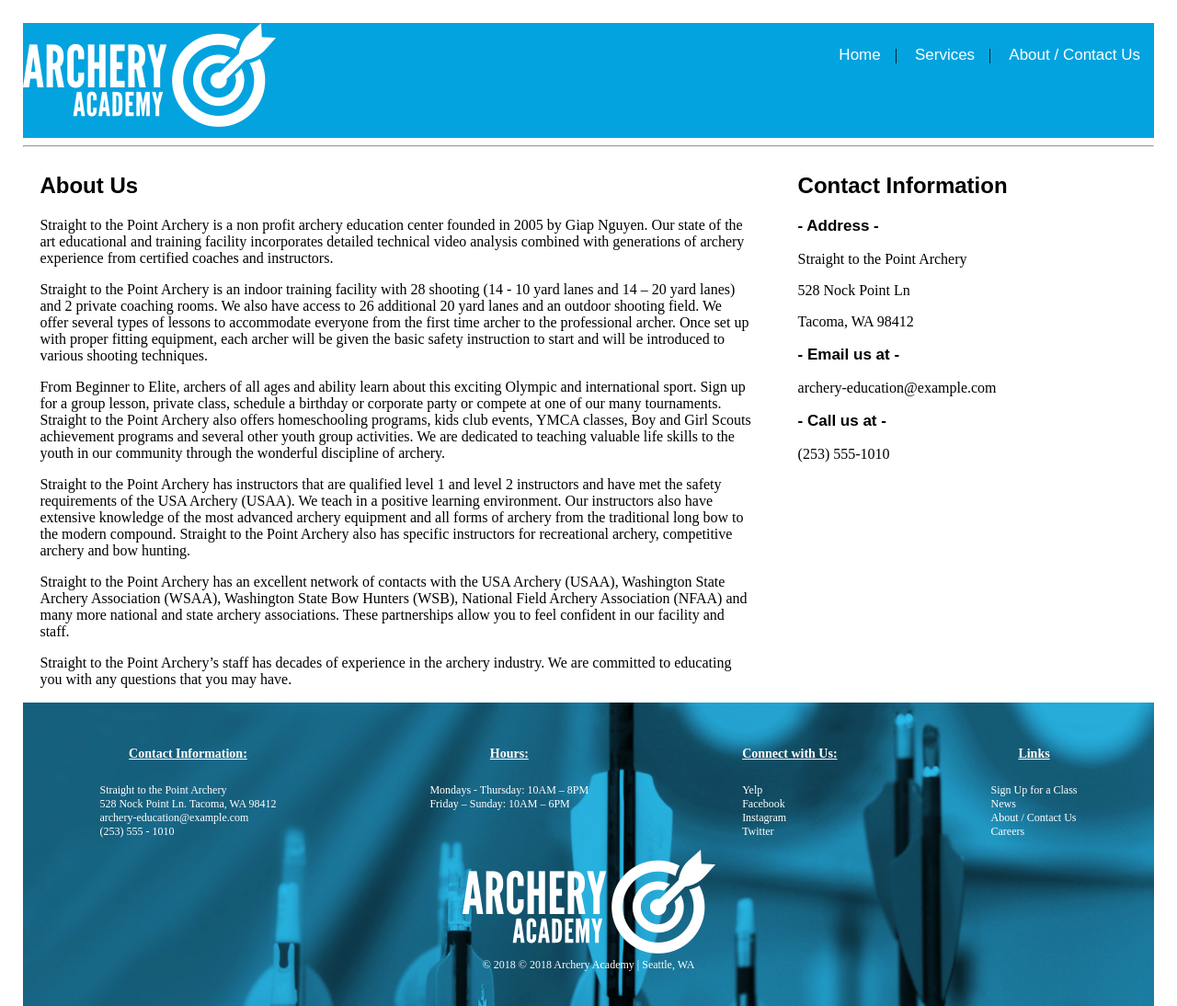
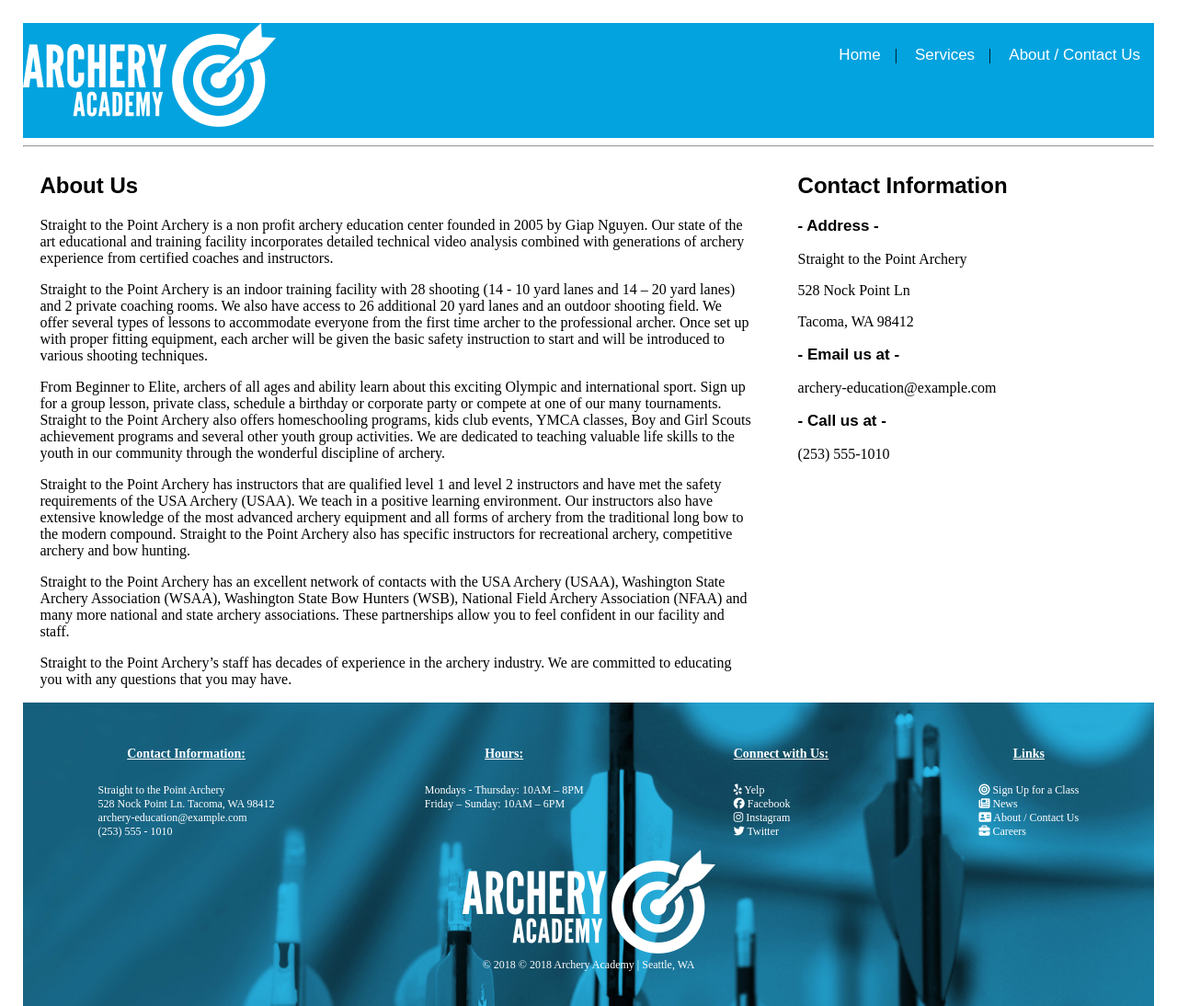
Before and after one commit to Poipounder81/straight-tothe-point, a plain HTML site: page about-contact.html in a window 1280 px wide. Shown: the whole page at 92% size. Drawn offline with Linux system fonts and the light colour scheme.

Commit message:
added some font awesome icons to the footer

```diff
--- a/about-contact.html
+++ b/about-contact.html
@@ -4,6 +4,7 @@
     <meta charset="utf-8">
     <title>Straight to the Point Archery School - About/Contact Us</title>
     <link rel="stylesheet" type="text/css" href="styles/styles.css">
+    <script src="https://kit.fontawesome.com/cfe001564d.js" crossorigin="anonymous"></script>
   </head>
 
   <body>
@@ -70,19 +71,19 @@
         <div>
           <h5 class="footerheadline">Connect with Us:</h5>
           <ul class="footerlist">
-            <li>Yelp</li>
-            <li>Facebook</li>
-            <li>Instagram</li>
-            <li>Twitter</li>
+            <li><i class="fa-brands fa-yelp"></i> Yelp</li>
+            <li><i class="fa-brands fa-facebook"></i> Facebook</li>
+            <li><i class="fa-brands fa-instagram"></i> Instagram</li>
+            <li><i class="fa-brands fa-twitter"></i> Twitter</li>
           </ul>
         </div>
         <div>
           <h5 class="footerheadline">Links</h5>
           <ul class="footerlist">
-            <li>Sign Up for a Class</li>
-            <li>News</li>
-            <li>About / Contact Us</li>
-            <li>Careers</li>
+            <li><i class="fa-solid fa-bullseye"></i> Sign Up for a Class</li>
+            <li><i class="fa-solid fa-newspaper"></i> News</li>
+            <li><i class="fa-solid fa-address-card"></i> About / Contact Us</li>
+            <li><i class="fa-solid fa-briefcase"></i> Careers</li>
           </ul>
         </div>
       </div>
```
Also changed, not shown: index.html (+9 -8 lines), services.html (+9 -8 lines).
